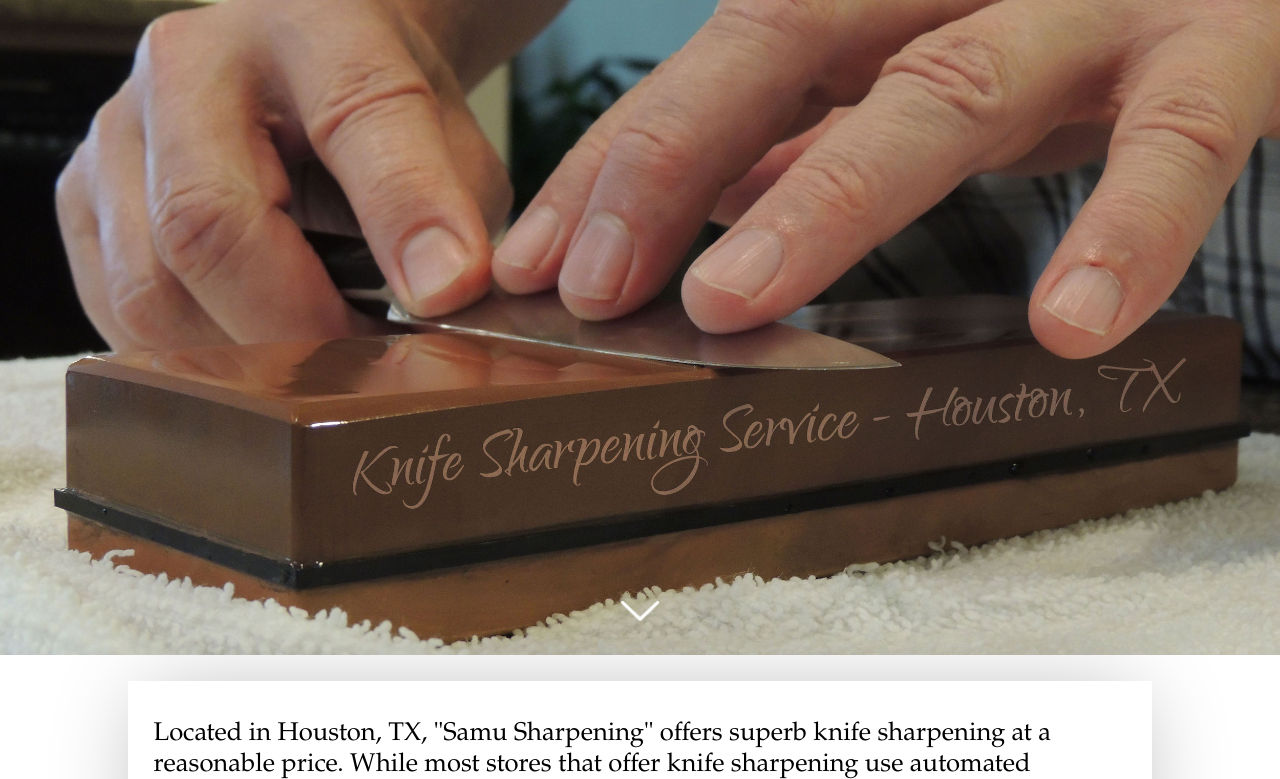
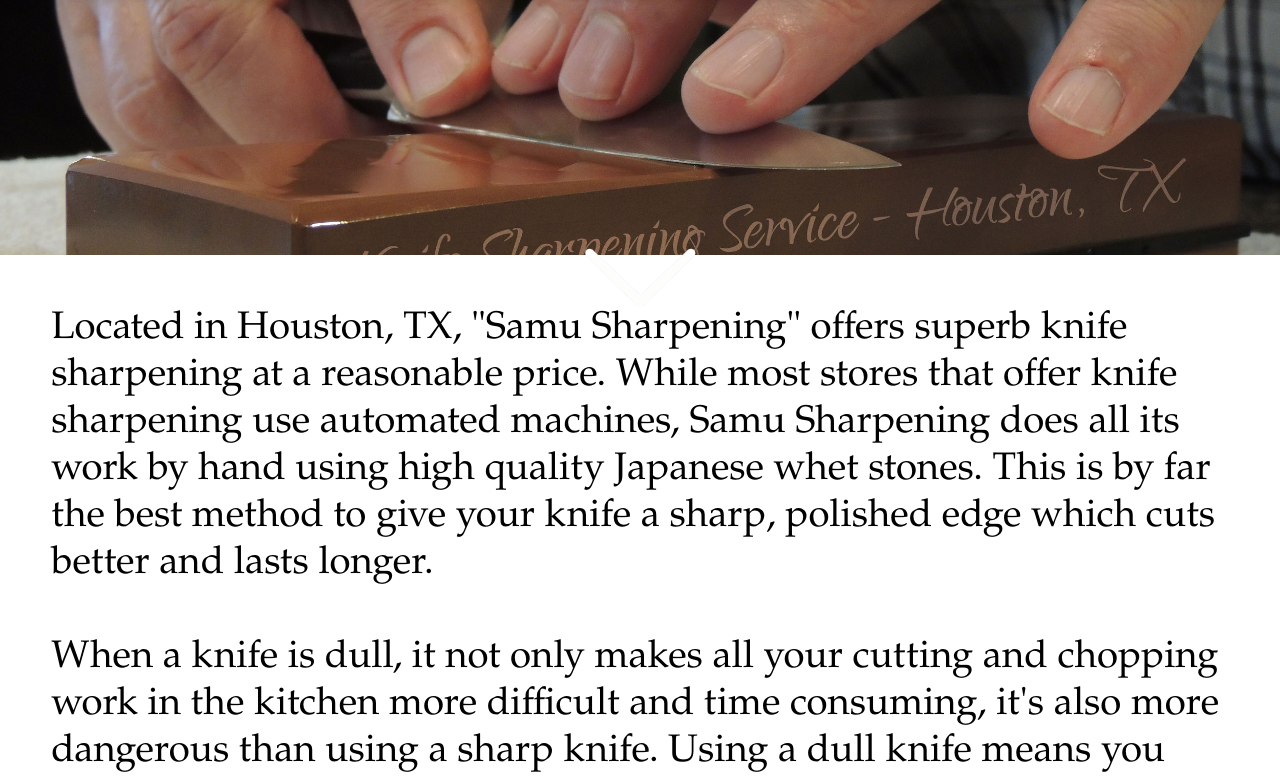
Before and after one commit to seenordrew/samusharpeningv1.2, a plain HTML site: page index.html in a window 1280 px wide. Shown: the part 145-924 px from the top of the page. Drawn offline with nearby package versions, Linux system fonts and the light colour scheme.

Commit message:
Add files via upload

```diff
--- a/index.html
+++ b/index.html
@@ -7,8 +7,8 @@
     <meta name="Samu Knife Sharpening Service" content="">
     <meta name="viewport" content="width-device-width initial-scale=1">
 
-      <link rel="stylesheet" media="screen and (max-width: 600px)" href="css/small.css">
-      <link rel="stylesheet" media="screen and (min-width: 601px)" href="css/big.css">
+      <link rel="stylesheet"  href="css/small.css">
+      <!--<link rel="stylesheet" media="screen and (min-width: 601px)" href="css/big.css">-->
       <link href="https://fonts.googleapis.com/css?family=Quicksand|Josefin+Slab" rel="stylesheet">
       <script src="https://ajax.googleapis.com/ajax/libs/jquery/3.2.1/jquery.min.js"></script>
       <script src="js/scripts.js"></script>
```
